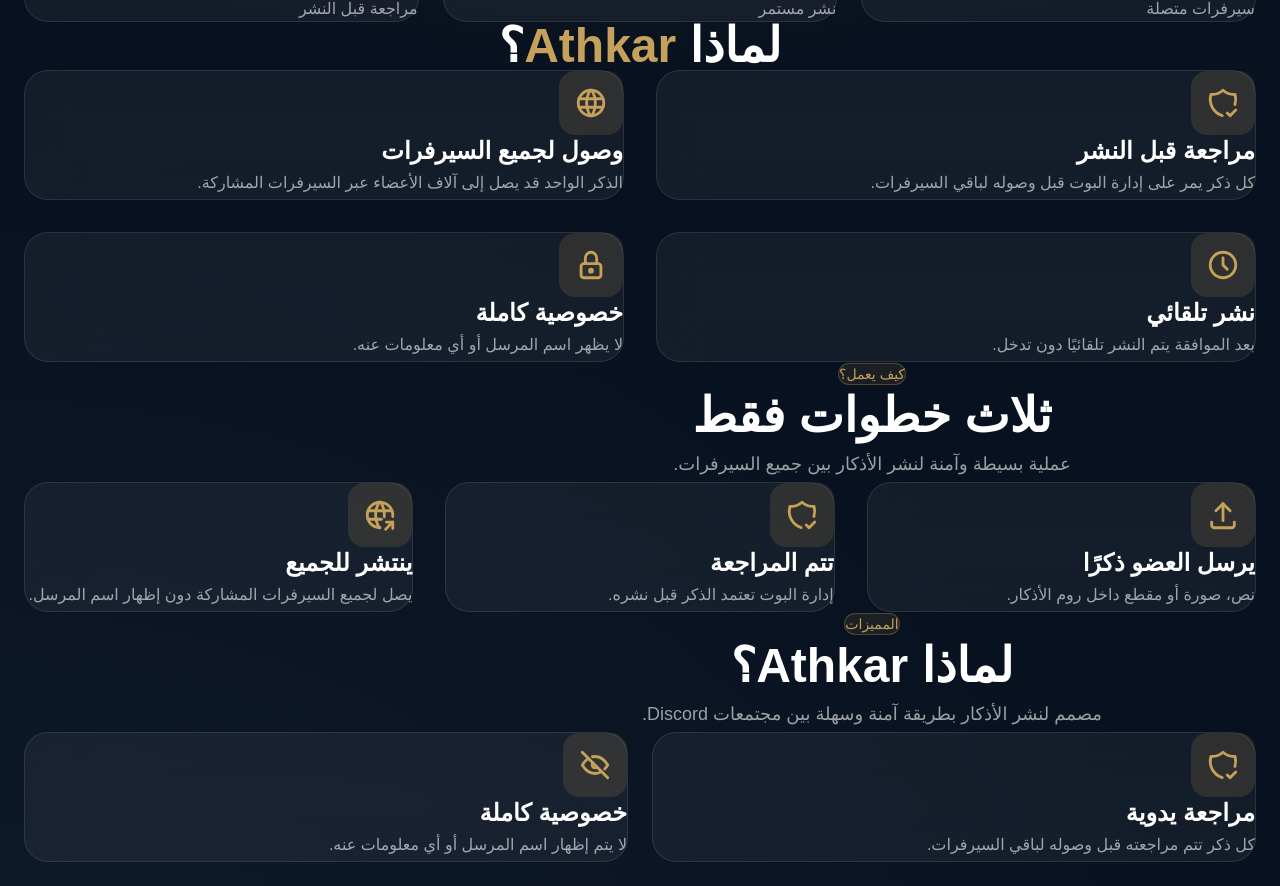
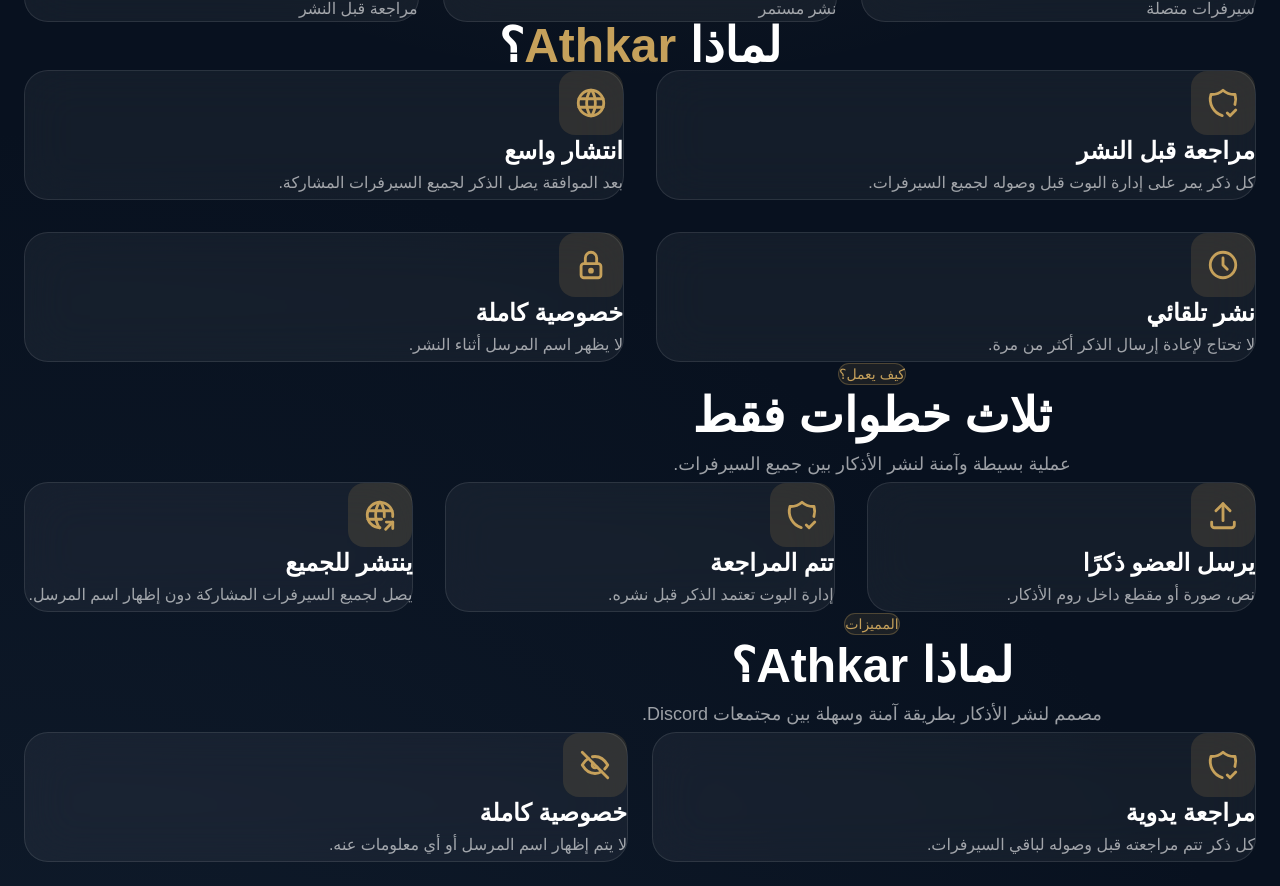
Before and after one commit to M-Qattan-Developer/athkar-website, a Next.js app: page / in a window 1280 px wide. Shown: the part 900-1786 px from the top of the page. Built offline with nearby package versions, Linux system fonts and the light colour scheme; a web font is replaced by a local one.

Commit message:
move features data

```diff
--- a/src/components/home/Features.tsx
+++ b/src/components/home/Features.tsx
@@ -1,5 +1,6 @@
 "use client";
 
+import { features } from "@/data/features";
 import { motion } from "framer-motion";
 import {
   IconShieldCheck,
@@ -7,29 +8,6 @@
   IconClock,
   IconLock,
 } from "@tabler/icons-react";
-
-const features = [
-  {
-    icon: IconShieldCheck,
-    title: "مراجعة قبل النشر",
-    desc: "كل ذكر يمر على إدارة البوت قبل وصوله لباقي السيرفرات.",
-  },
-  {
-    icon: IconWorld,
-    title: "وصول لجميع السيرفرات",
-    desc: "الذكر الواحد قد يصل إلى آلاف الأعضاء عبر السيرفرات المشاركة.",
-  },
-  {
-    icon: IconClock,
-    title: "نشر تلقائي",
-    desc: "بعد الموافقة يتم النشر تلقائيًا دون تدخل.",
-  },
-  {
-    icon: IconLock,
-    title: "خصوصية كاملة",
-    desc: "لا يظهر اسم المرسل أو أي معلومات عنه.",
-  },
-];
 
 export default function Features() {
   return (
--- /dev/null
+++ b/src/data/features.ts
@@ -0,0 +1,29 @@
+import {
+  IconShieldCheck,
+  IconWorld,
+  IconClock,
+  IconLock,
+} from "@tabler/icons-react";
+
+export const features = [
+  {
+    icon: IconShieldCheck,
+    title: "مراجعة قبل النشر",
+    desc: "كل ذكر يمر على إدارة البوت قبل وصوله لجميع السيرفرات.",
+  },
+  {
+    icon: IconWorld,
+    title: "انتشار واسع",
+    desc: "بعد الموافقة يصل الذكر لجميع السيرفرات المشاركة.",
+  },
+  {
+    icon: IconClock,
+    title: "نشر تلقائي",
+    desc: "لا تحتاج لإعادة إرسال الذكر أكثر من مرة.",
+  },
+  {
+    icon: IconLock,
+    title: "خصوصية كاملة",
+    desc: "لا يظهر اسم المرسل أثناء النشر.",
+  },
+];
```
